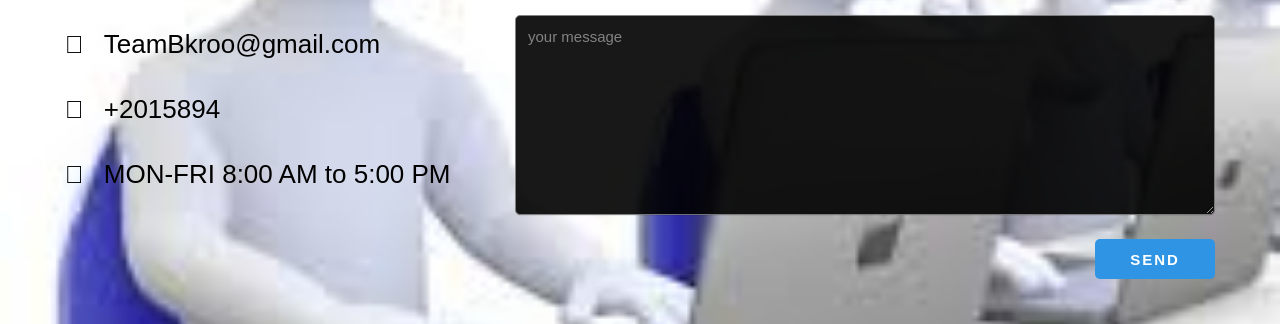
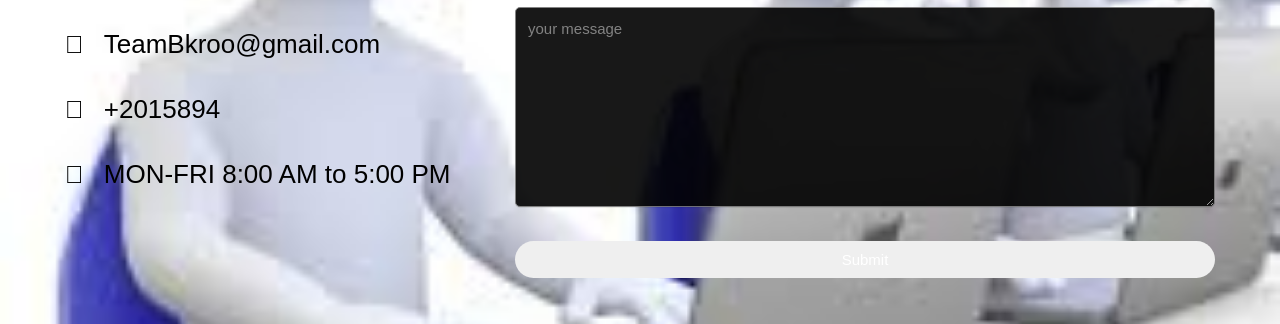
Before and after one commit to TeamBkroo/TeamBkroo.github.io, a plain HTML site: page contact us.html in a window 1280 px wide. Shown: the part 483-807 px from the top of the page. Drawn offline with Linux system fonts and the light colour scheme; files whose address does not match are found by name.

Commit message:
IbrahimMustafa -v2 edit alert

```diff
--- a/contact us.html
+++ b/contact us.html
@@ -11,6 +11,11 @@
 <link rel="stylesheet" href="general css/sign up.css">
 <link rel="stylesheet" href="general css/nav.css">
 <link rel="stylesheet" href="general css/footer.css">
+<script>
+    function myfunction() {
+        alert("Thank you for contact us");
+    }
+</script>
 </head>
 <body>
     <script src="general css/nav.js"></script>
@@ -29,7 +34,7 @@
                 <input type="text"name="name"class="text-box"placeholder="your name"required>
                 <input type="email"name="email"class="text-box"placeholder="your email"required>
                 <textarea name="message"rows="5"placeholder="your message"required></textarea>
-                <input type="submit"name="submit"class="send-btn"value="send">
+            <button onclick="myfunction()">Submit</button>
             </form>
         </div>
     </div>
```
